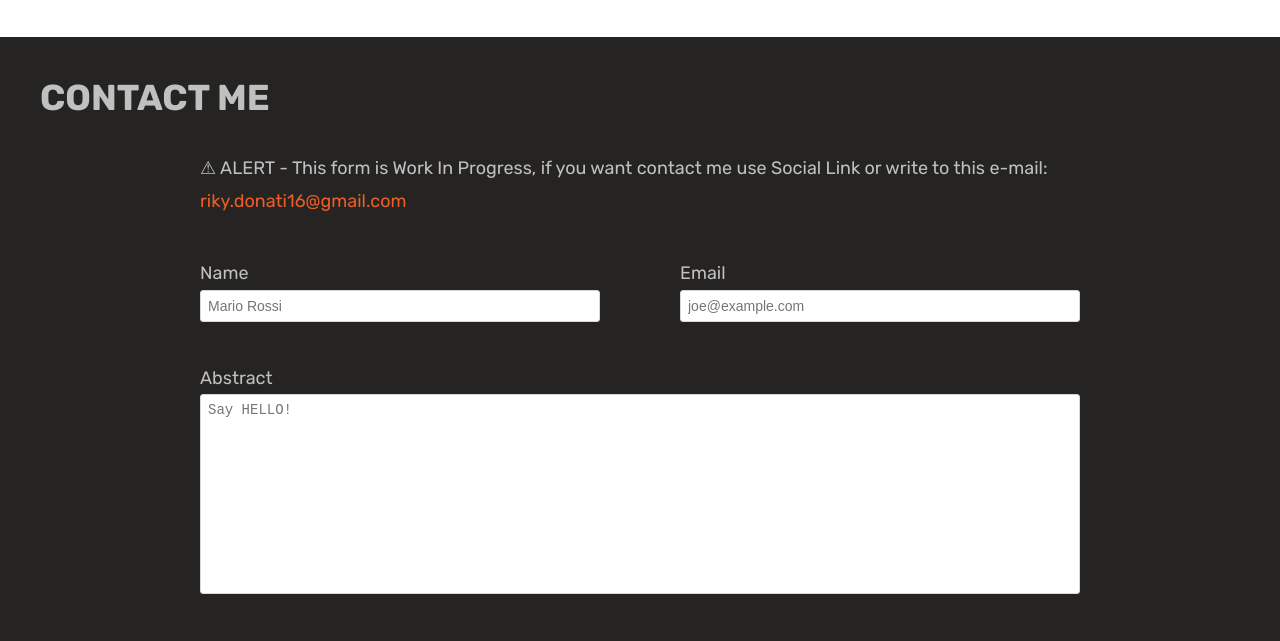
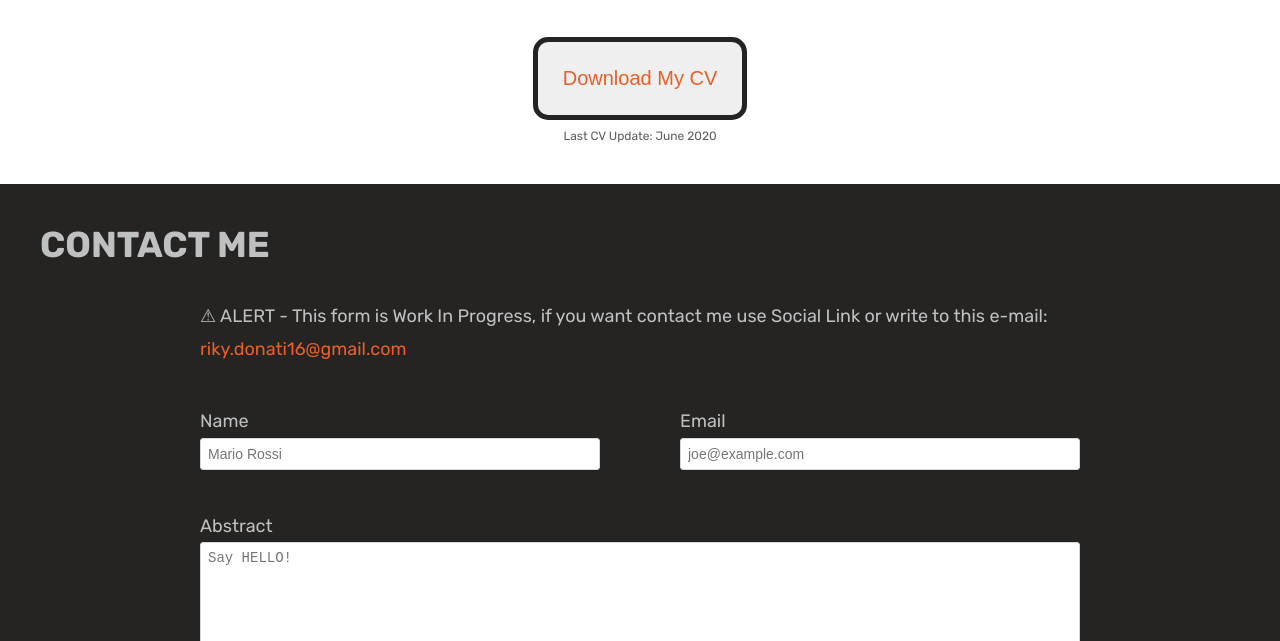
Before and after one commit to Riky16/imRiky, a plain HTML site: page index.html in a window 1280 px wide. Shown: the part 2563-3204 px from the top of the page. Drawn offline with Linux system fonts and the light colour scheme.

Commit message:
feat: add cv button

```diff
--- a/index.html
+++ b/index.html
@@ -335,6 +335,22 @@
       </div>
     </div>
 
+    <!-- Button VC -->
+    <div class="curriculum">
+      <span>
+        <button class="btn-cv">
+          <a
+            href="Riccardo_Donati_CV.pdf"
+            download="Riccardo_Donati_CV"
+            target="_blank"
+            >Download My CV</a
+          >
+        </button>
+        <p class="update-cv">Last CV Update: June 2020</p>
+      </span>
+    </div>
+    <br />
+
     <!-- CONTACT US -->
     <div id="contact" class="contact">
       <span><h1>CONTACT ME</h1></span>
--- a/styles.css
+++ b/styles.css
@@ -262,6 +262,31 @@ a:hover {
   list-style: none;
 }
 
+/* ---------------- CURRICULUM ---------------- */
+.curriculum {
+  display: flex;
+  flex-direction: column;
+  justify-content: center;
+  align-items: center;
+}
+
+.btn-cv {
+  border: 5px solid #252422;
+  border-radius: 15px;
+  color: #5e5e5e;
+  padding: 25px;
+  text-align: center;
+  text-decoration: none;
+  display: inline-block;
+  font-size: 20px;
+}
+
+.update-cv {
+  color: #5e5e5e;
+  font-size: 12px;
+  text-align: center;
+}
+
 /* ---------------- CONTACT US ---------------- */
 .contact {
   height: auto;
```
Also changed, not shown: 1 other file.
